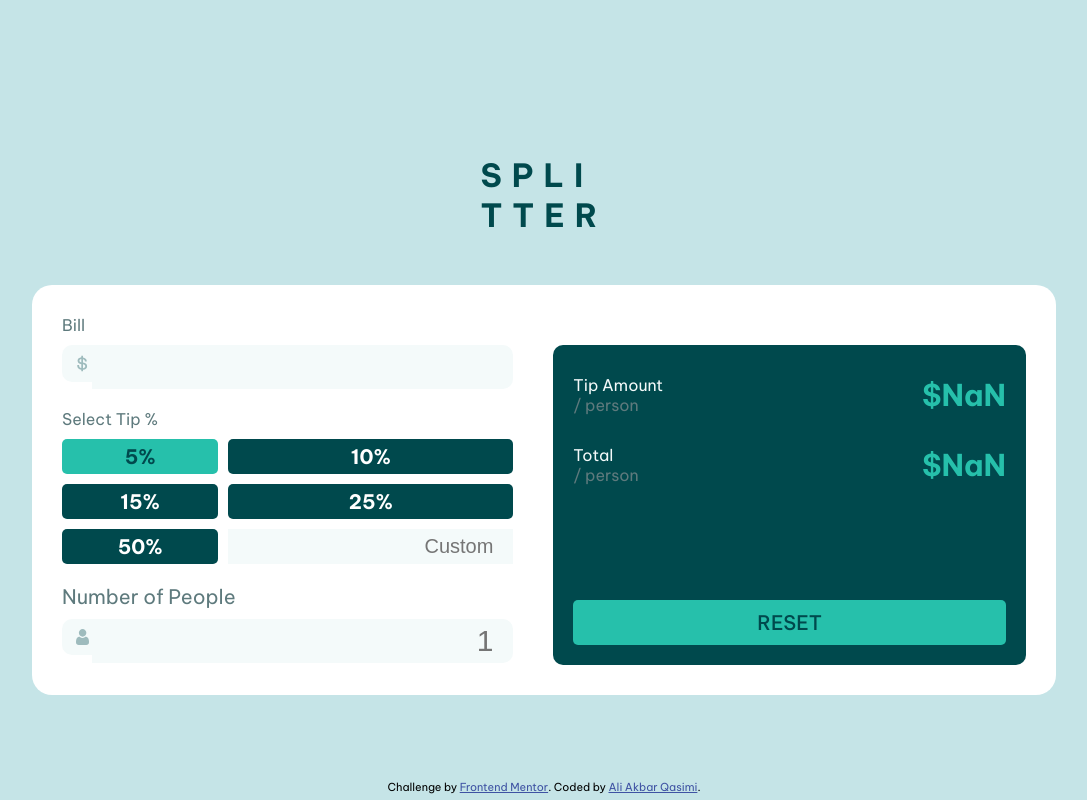
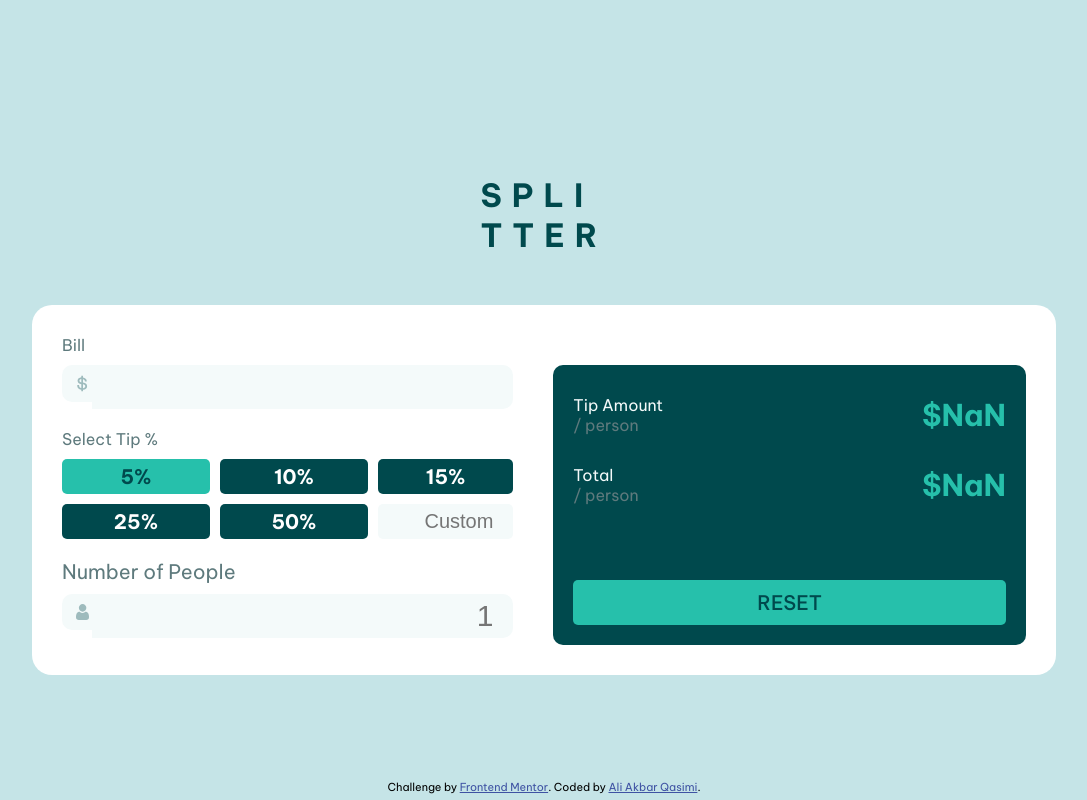
Before and after one commit to Ali-Akbar-Qasimi/tip-calculator-app-main, a plain HTML site: page index.html in a window 1280 px wide. Both pictures are taken after a click on the element "5%". Shown: the whole page, without its empty margins (96-1183 px from the left). Drawn offline with Linux system fonts and the light colour scheme.

Commit message:
fixed the grid problem

```diff
--- a/app.js
+++ b/app.js
@@ -41,8 +41,8 @@ tips.forEach(tip =>{
 })
 
 function calculate(){
-    tipAmount = parseInt(selectedTip / 100 * billAmount.value / peopleAmount.value)
-    total.textContent = '$' + parseInt(billAmount.value / peopleAmount.value + tipAmount)
+    tipAmount = parseFloat(selectedTip / 100 * billAmount.value / peopleAmount.value)
+    total.textContent = '$' + parseFloat(billAmount.value / peopleAmount.value + tipAmount)
     tipTotal.textContent = '$' + tipAmount
 }
 
--- a/style.scss
+++ b/style.scss
@@ -124,6 +124,7 @@ body{
                         background-color: $Verylightgrayishcyan;
                         padding-right: 20px;
                         font-size: 20px;
+                        border-radius: 5px;
                     }
                 }
             }
@@ -243,13 +244,18 @@ body{
             .calculator{
                 width: 100%;
                 height: 100%;
+                .select-tip{
+                    .tips{
+                        grid-template-columns: 1fr 1fr 30%;
+                    }
+                }
             }
             .result{
                 width: 100%;
                 height: 100%;
                 justify-content: space-between;
                 .total{
-                    margin-bottom: 85px;
+                    margin-bottom: 45px;
                 }
             }
         }
```
Also changed, not shown: style.css, 1 other file.
